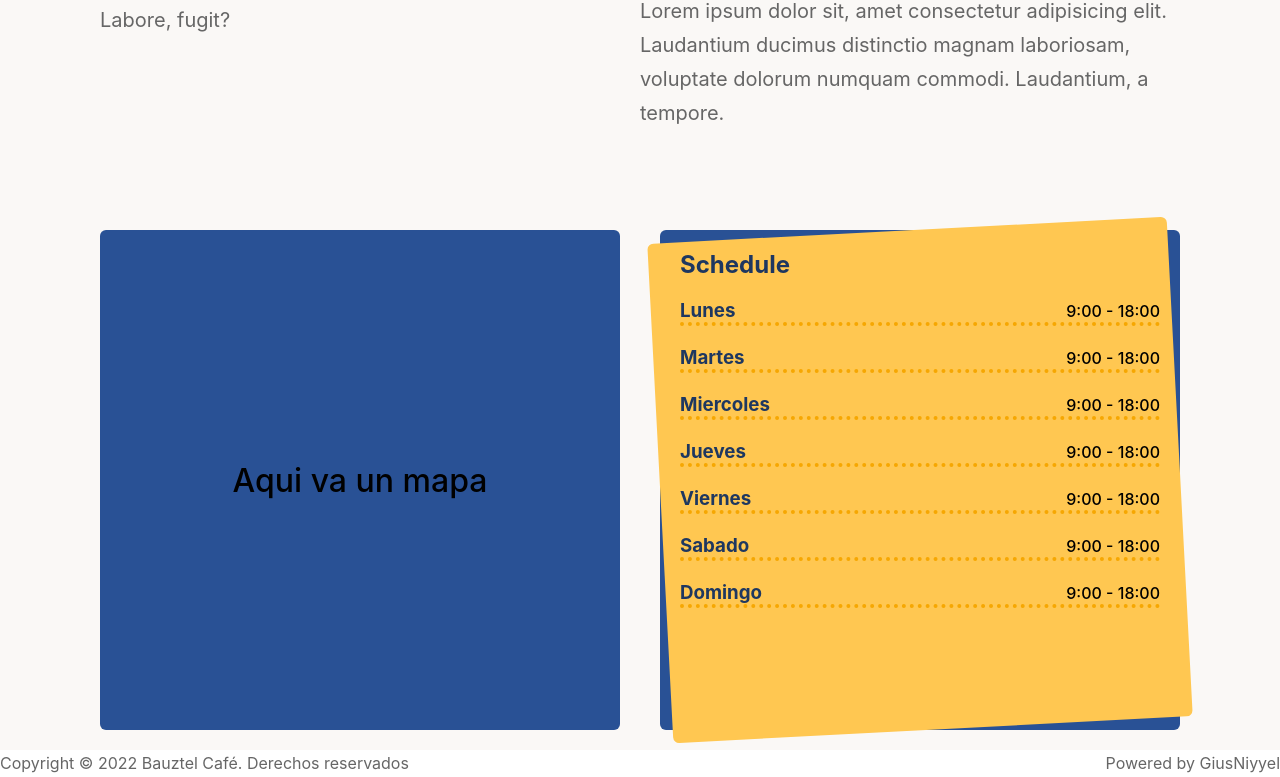
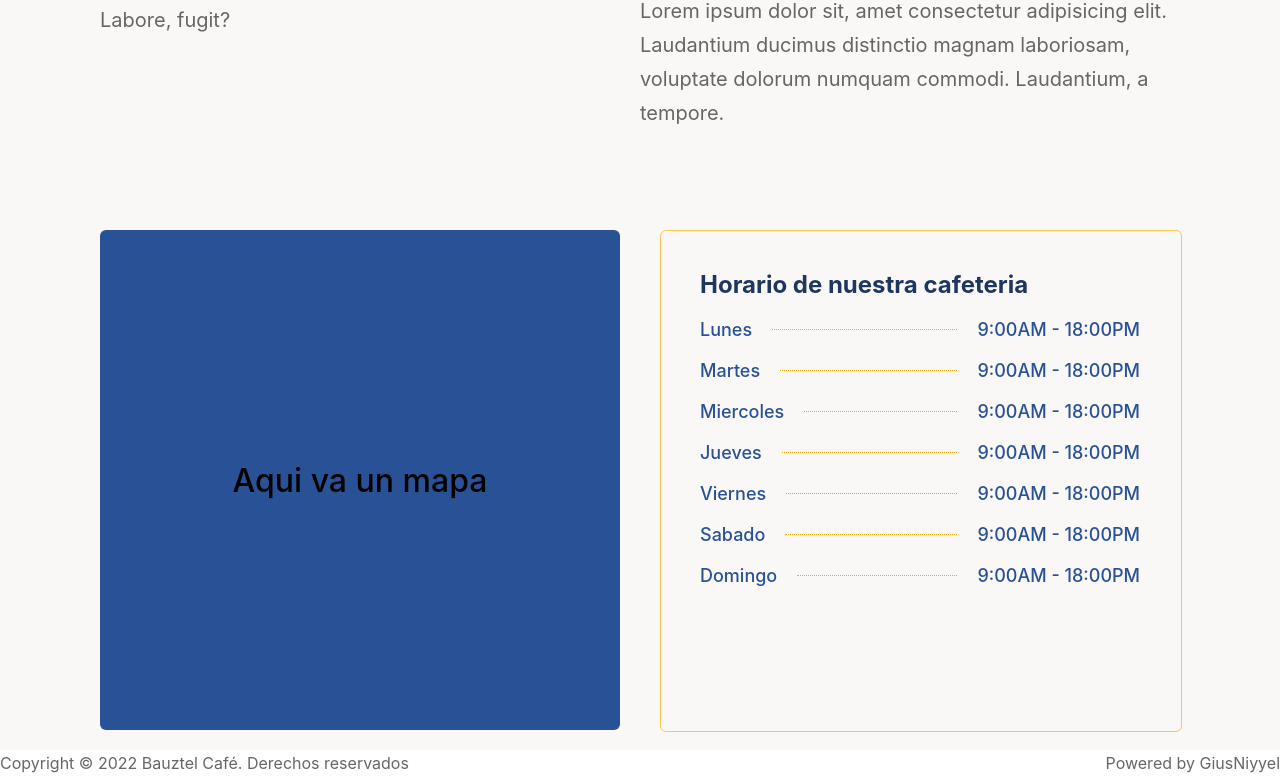
Before and after one commit to giusniyyel/bauztel-homepage, a Next.js app: page / in a window 1280 px wide. Shown: the part 1203-1980 px from the top of the page. Built offline with nearby package versions, Linux system fonts and the light colour scheme.

Commit message:
:wrench: chore(home): update schedule style

```diff
--- a/src/components/Sections/FindUs.module.scss
+++ b/src/components/Sections/FindUs.module.scss
@@ -20,7 +20,7 @@
   position: relative;
 
   &::after {
-    content: "Aqui va un mapa";
+    content: 'Aqui va un mapa';
     position: absolute;
     top: 50%;
     left: 50%;
@@ -33,11 +33,10 @@
 
 .schedule {
   position: relative;
-  padding: 20px;
+  padding: 40px;
 }
 
 .schedule {
-
   &::before,
   &::after {
     content: '';
@@ -46,18 +45,14 @@
     left: 0;
     width: 100%;
     height: 100%;
+    z-index: -1;
     border-radius: var(--min-radius);
-    z-index: -1;
   }
 
   &::before {
-    background-color: var(--primary-hvr);
-    border-radius: var(--min-radius);
-  }
-
-  &::after {
-    background-color: var(--secondary-hvr);
-    transform: rotate(-3deg);
+    border-style: solid;
+    border-width: 1px;
+    border-color: var(--secondary-hvr);
   }
 }
 
@@ -70,10 +65,29 @@
 .day {
   display: flex;
   align-items: center;
-  justify-content: space-between;
-  border-bottom: dotted 4px var(--secondary);
+  width: 100%;
+
+  h3,
+  span {
+    color: var(--primary-hvr);
+    font-weight: 500;
+    font-size: 18px;
+  }
+
+  h3 {
+    flex-grow: 0;
+    flex-shrink: 0;
+  }
+
+  div {
+    flex-grow: 1;
+    border-bottom: dotted 1px var(--secondary);
+    margin-left: 20px;
+    margin-right: 20px;
+  }
 
   span {
-    font-weight: 500;
+    flex-grow: 0;
+    flex-shrink: 0;
   }
 }
--- a/src/components/Sections/FindUs.tsx
+++ b/src/components/Sections/FindUs.tsx
@@ -5,15 +5,15 @@ export const FindUs = () => {
     <section className={styles.container}>
       <div className={styles.map}></div>
       <div className={styles.schedule}>
-        <h2>Schedule</h2>
+        <h2>Horario de nuestra cafeteria</h2>
         <div className={styles.content}>
-          <Day day='Lunes' hours='9:00 - 18:00' />
-          <Day day='Martes' hours='9:00 - 18:00' />
-          <Day day='Miercoles' hours='9:00 - 18:00' />
-          <Day day='Jueves' hours='9:00 - 18:00' />
-          <Day day='Viernes' hours='9:00 - 18:00' />
-          <Day day='Sabado' hours='9:00 - 18:00' />
-          <Day day='Domingo' hours='9:00 - 18:00' />
+          <Day day='Lunes' hours='9:00AM - 18:00PM' />
+          <Day day='Martes' hours='9:00AM - 18:00PM' />
+          <Day day='Miercoles' hours='9:00AM - 18:00PM' />
+          <Day day='Jueves' hours='9:00AM - 18:00PM' />
+          <Day day='Viernes' hours='9:00AM - 18:00PM' />
+          <Day day='Sabado' hours='9:00AM - 18:00PM' />
+          <Day day='Domingo' hours='9:00AM - 18:00PM' />
         </div>
       </div>
     </section>
@@ -24,6 +24,7 @@ const Day = ({ day, hours }) => {
   return (
     <div className={styles.day}>
       <h3>{day}</h3>
+      <div>{/* dots */}</div>
       <span>{hours}</span>
     </div>
   )
```
